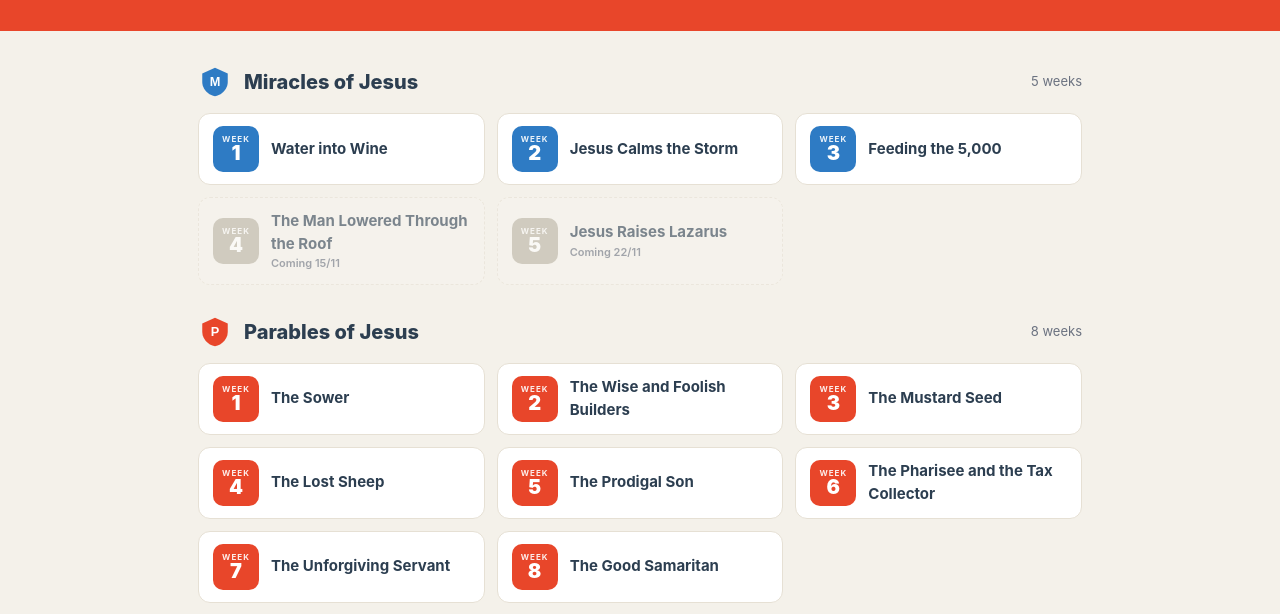
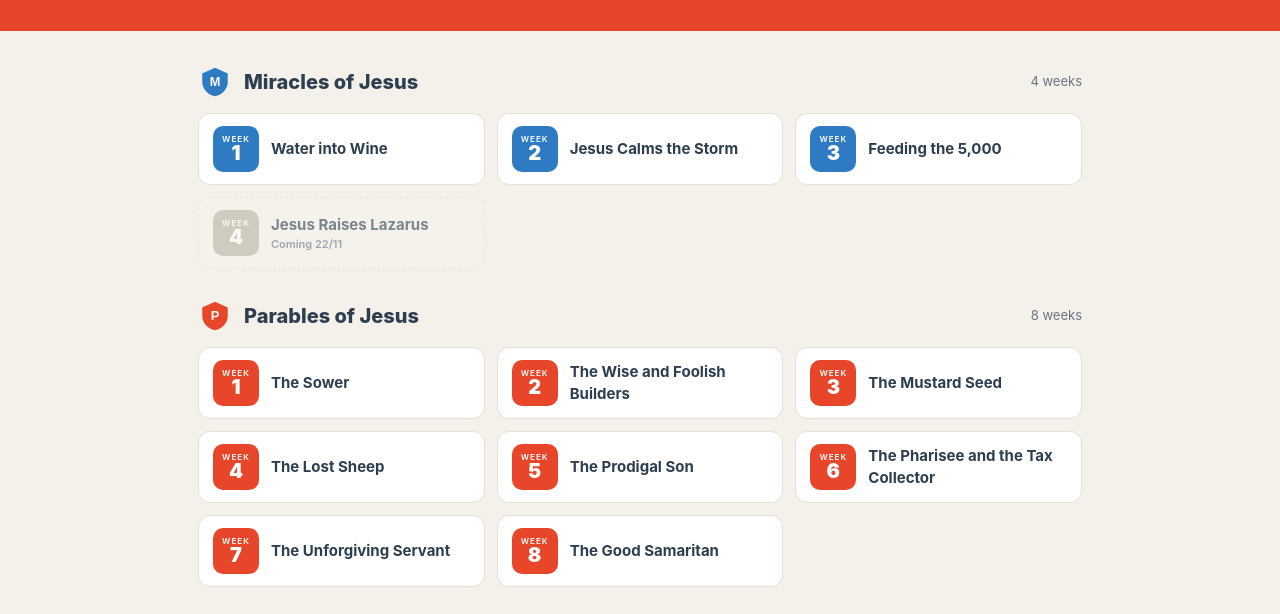
Before and after one commit to TheFieldsChurch/Kids-Church-Curriculum, a plain HTML site: page index.html in a window 1280 px wide. Shown: the part 167-781 px from the top of the page. Drawn offline with Linux system fonts and the light colour scheme.

Commit message:
Update index week 3

```diff
--- a/index.html
+++ b/index.html
@@ -136,14 +136,13 @@
             font-family="Arial">M</text>
         </svg>
         <h2>Miracles of Jesus</h2>
-        <span class="count">5 weeks</span>
+        <span class="count">4 weeks</span>
       </div>
       <div class="grid">
         <a class="card" href="Miracles-of-Jesus/week-1.html"><span class="chip"><span class="wk">Week</span><span class="no">1</span></span><span class="title">Water into Wine</span></a>
         <a class="card" href="Miracles-of-Jesus/week-2.html"><span class="chip"><span class="wk">Week</span><span class="no">2</span></span><span class="title">Jesus Calms the Storm</span></a>
         <a class="card" href="Miracles-of-Jesus/week-3.html"><span class="chip"><span class="wk">Week</span><span class="no">3</span></span><span class="title">Feeding the 5,000</span></a>
-        <a class="card soon" href="Miracles-of-Jesus/week-4.html"><span class="chip"><span class="wk">Week</span><span class="no">4</span></span><span class="title">The Man Lowered Through the Roof<small>Coming 15/11</small></span></a>
-        <a class="card soon" href="Miracles-of-Jesus/week-5.html"><span class="chip"><span class="wk">Week</span><span class="no">5</span></span><span class="title">Jesus Raises Lazarus<small>Coming 22/11</small></span></a>
+        <a class="card soon" href="Miracles-of-Jesus/week-4.html"><span class="chip"><span class="wk">Week</span><span class="no">4</span></span><span class="title">Jesus Raises Lazarus<small>Coming 22/11</small></span></a>
       </div>
     </div>
 
```
